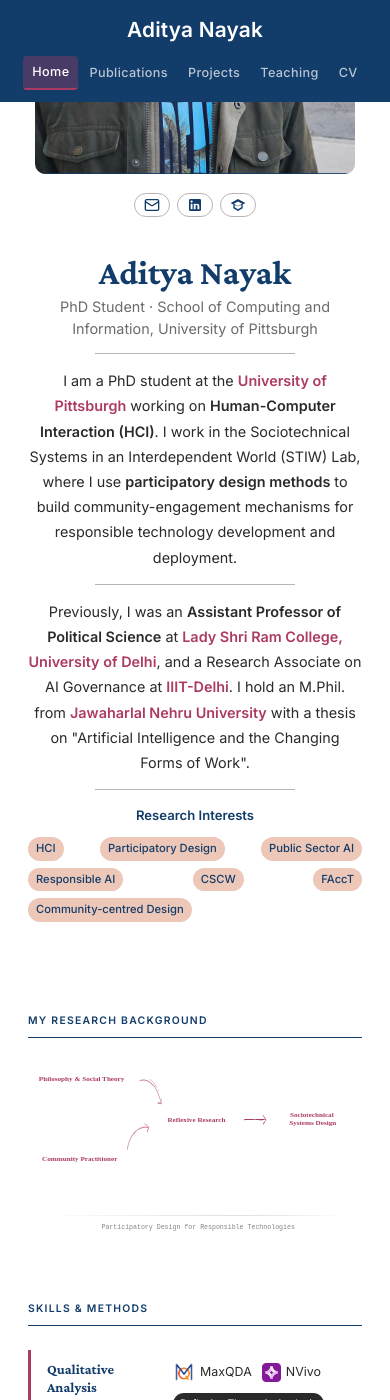
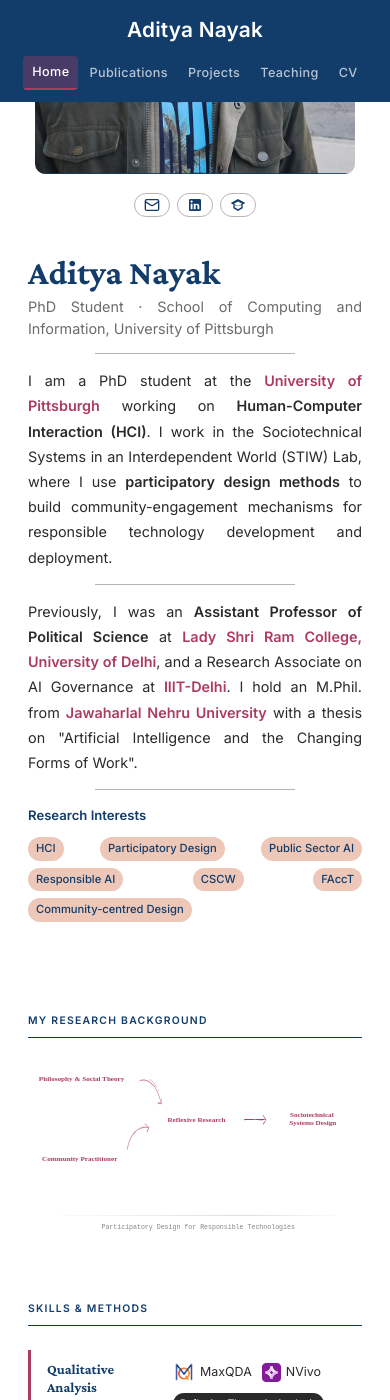
Before and after one commit to adityanayak-info/adityanayak-info.github.io, a Jekyll site: the page built from index.md, in a window 390 px wide and 1400 px high, scrolled down 406 px. Built offline with Jekyll 4.4.1, drawn with Linux system fonts in a browser that asks for light colours.

Commit message:
Update style.css

```diff
--- a/assets/css/style.css
+++ b/assets/css/style.css
@@ -711,6 +711,10 @@ hr.profile-rule {
   .profile-text { text-align: center; }
   hr.profile-rule { margin: 14px auto; }
 
+  .profile-text {
+  text-align: justify;
+  }
+
   .photo-col { width: 200px; }
   .photo-col img, .photo-initials { width: 200px; height: 240px; }
 
```
